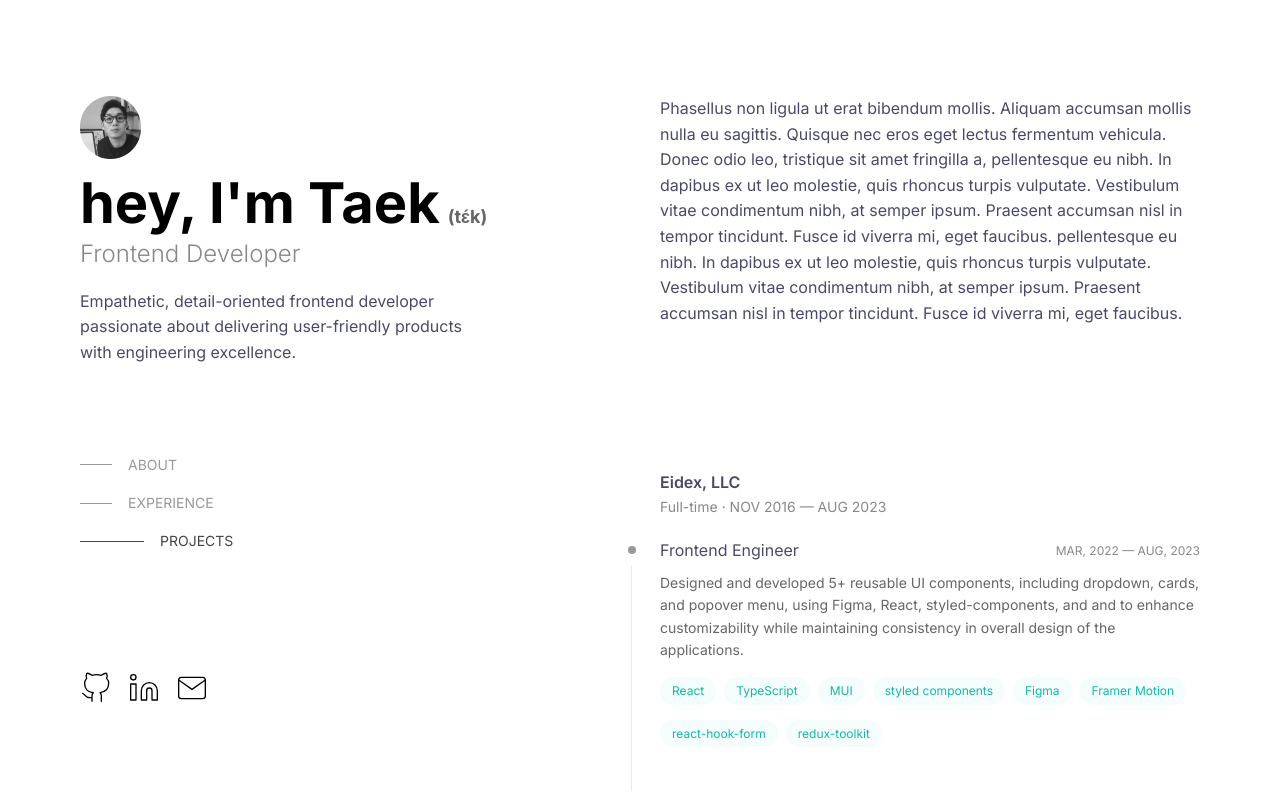
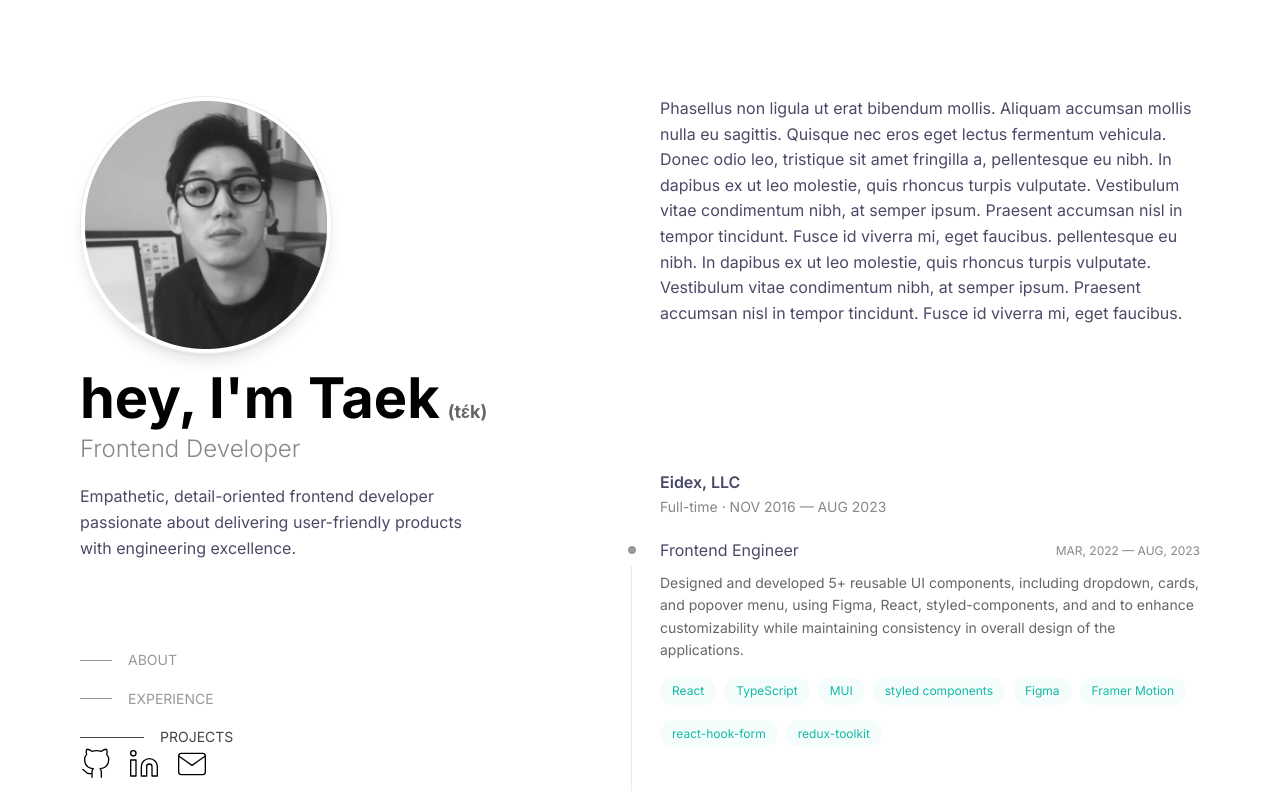
Before and after one commit to tnamdevnote/tnam.dev, a Next.js app: page / in a window 1280 px wide. Shown: the top 799 px of the page. Built offline with nearby package versions, Linux system fonts and the light colour scheme.

Commit message:
style: polish profile

```diff
--- a/app/page.tsx
+++ b/app/page.tsx
@@ -19,13 +19,14 @@ export default function Home() {
           <header className="lg: col-span-full flex-col lg:sticky lg:top-0 lg:col-span-3 lg:flex lg:max-h-screen lg:gap-8 lg:py-24">
             <hgroup>
               <div
-                className="mb-4 w-fit rounded-full"
+                className="mb-4 w-fit rounded-full border-[1px] border-accent-2 p-1 shadow-lg"
                 aria-label="profile photo"
               >
                 <Image
                   src="/profile-1.png"
                   width="61"
                   height="63"
+                  style={{ width: "auto", height: "auto" }}
                   alt="profile photo"
                 />
               </div>
```
